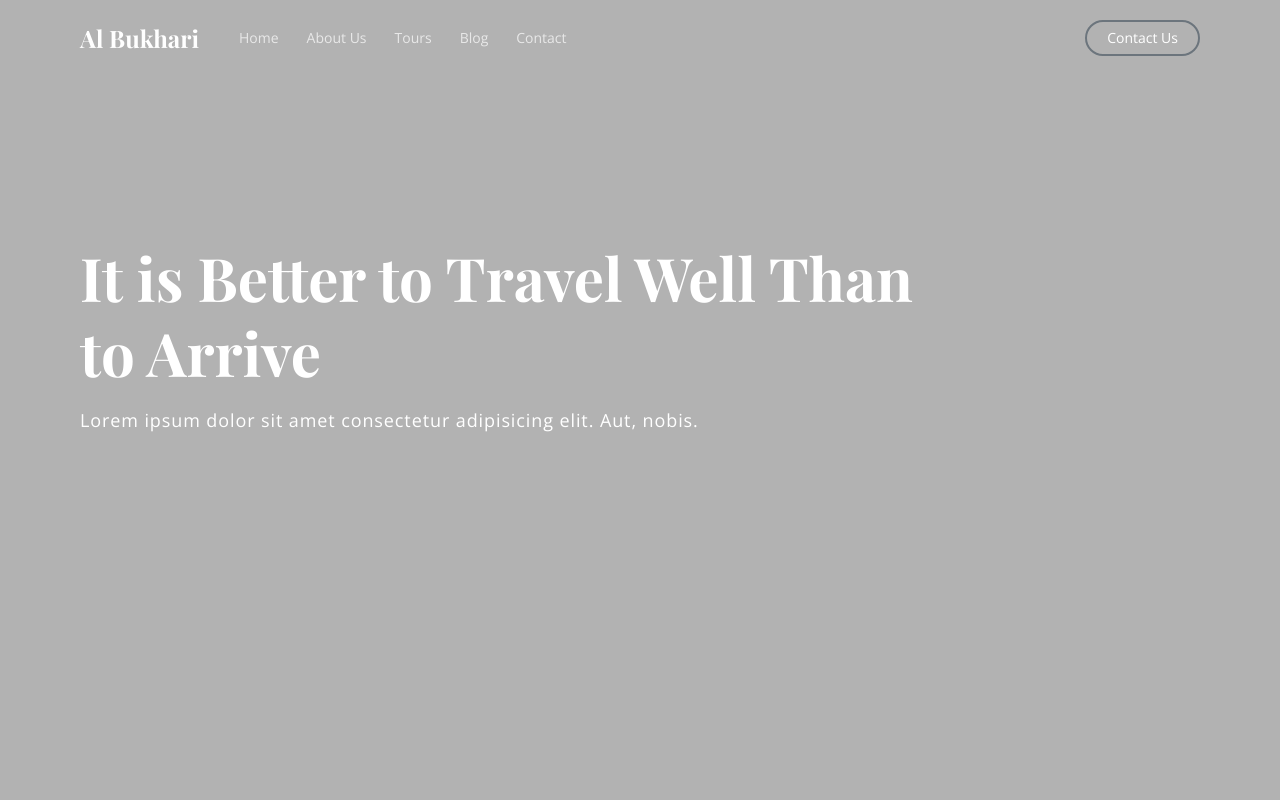
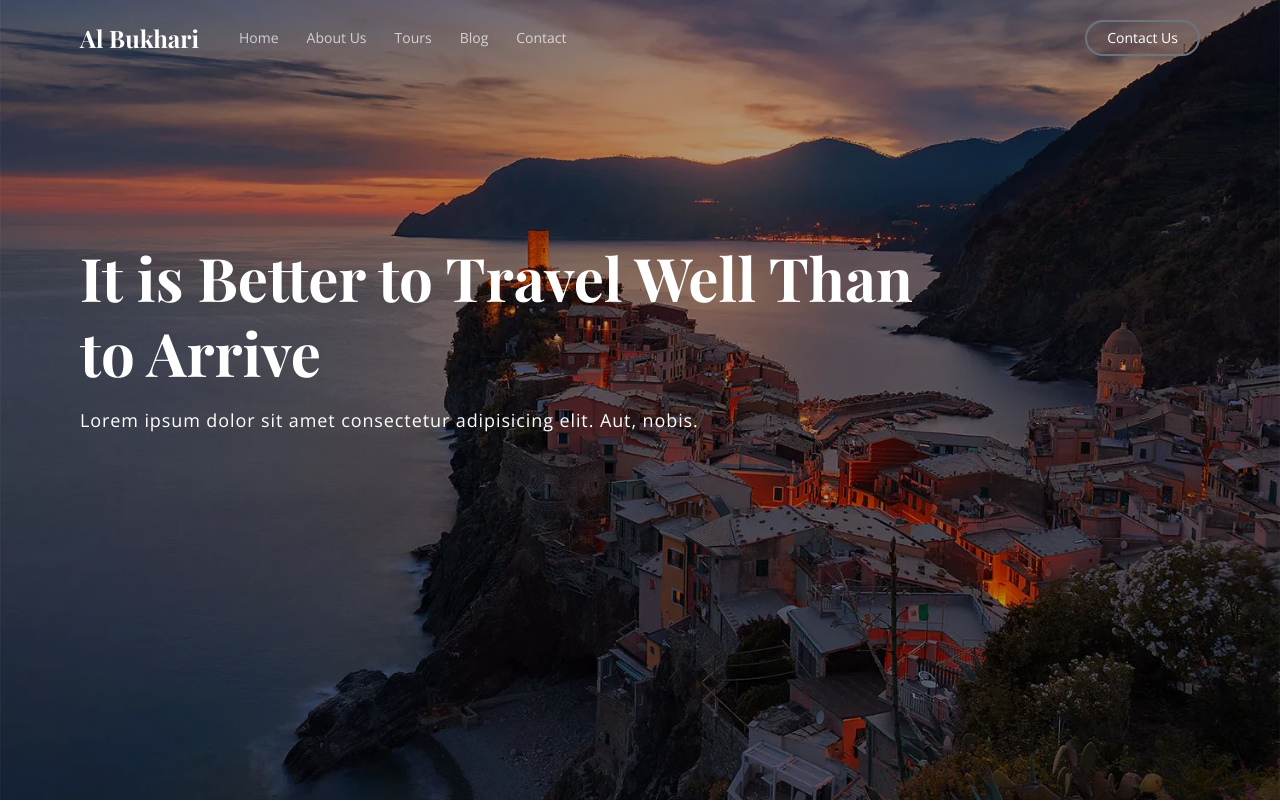
Before and after one commit to beckSafarov/bukhari-travel, a Next.js app: page / in a window 1280 px wide. Shown: the top 802 px of the page. Built offline with nearby package versions, Linux system fonts and the light colour scheme; no server answers; a web font is replaced by a local one.

Commit message:
bg disappeared bug fix

```diff
--- a/tailwind.config.js
+++ b/tailwind.config.js
@@ -42,6 +42,9 @@ module.exports = {
       animation: {
         slideFromRight: "slideFromRight 0.5s ease-in-out",
       },
+      backgroundImage: {
+        "hero-pattern": "url('/images/hero_1.png')",
+      },
     },
   },
   plugins: [],
```
